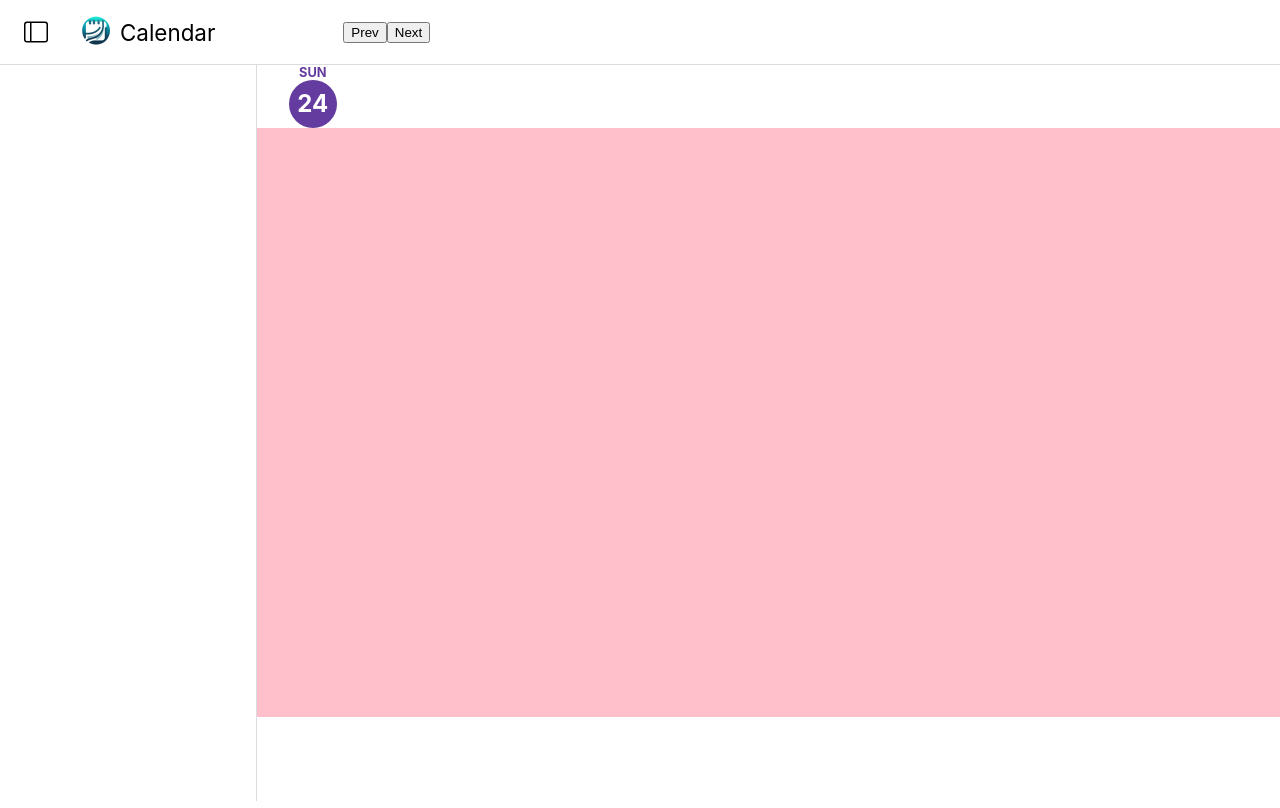
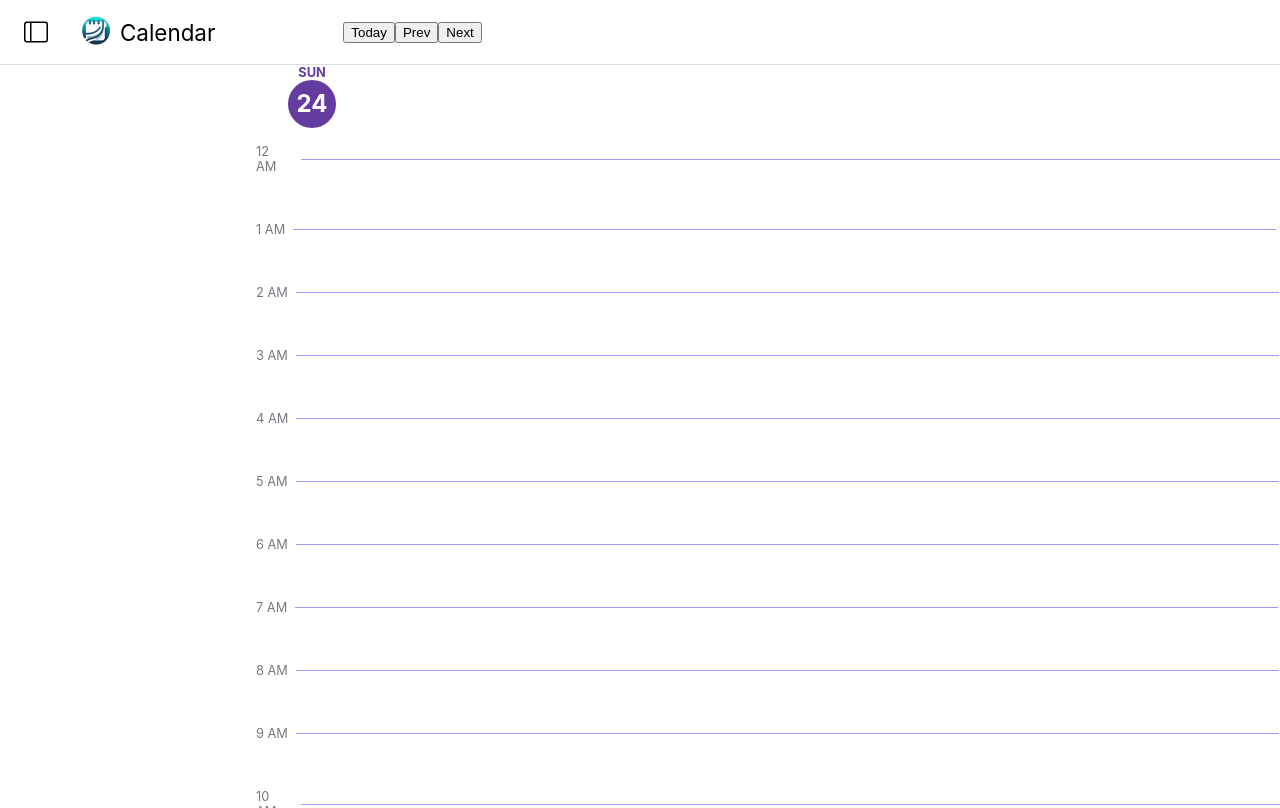
Before and after one commit to coloshword/calendar, a React (Create React App) app in the folder client/: page /calendar in a window 1280 px wide. Built offline with nearby package versions, Linux system fonts and the light colour scheme.

Commit message:
day calendar time display

```diff
--- a/client/src/components/Calendar.tsx
+++ b/client/src/components/Calendar.tsx
@@ -16,6 +16,7 @@ const Calendar: FC = ({}) => {
     const nextPrevDateBtns = () => {
         return(
             <div className="next-prev-btn-container">
+                <button onClick={() => handleToday()}>Today</button>
                 <button onClick={() => handlePrevDate()}>Prev</button>
                 <button onClick={() => handleNextDate()}>Next</button>
             </div>
@@ -39,6 +40,11 @@ const Calendar: FC = ({}) => {
         setViewDate(prevDay);
     }
 
+    /* handleToday: handles the today button press */
+    const handleToday = () => {
+        setViewDate(today);
+    }
+
 
     return(
         <div className="calendar">
--- a/client/src/components/calendarCSS/Day.css
+++ b/client/src/components/calendarCSS/Day.css
@@ -7,6 +7,8 @@
     width: 3rem;
     text-align: center;
     margin-left: 2rem;
+    padding-bottom: 1rem;
+
 }
 
 .day-container {
@@ -29,11 +31,28 @@
 }
 
 .day-grid-container {
-    height: 80%;
+    height: calc(100% - 4.5rem);
     overflow: scroll;
 }
-.day-grid {
-    /* 24 hours = 24 "sections", each section = 5% of screen = 5svh * 24 */
-    height: 150%;
-    background-color:  pink;
+
+.day-hour-section {
+    display: flex;
+    flex-direction: row;
+    align-items: center;
+    margin-bottom: 3rem;
+    font-size: 0.8rem;
+    color: #77797f;
 }
+
+.time-text {
+    font-size: 0.8rem;
+    color: #77797f;
+    margin-right: 0.8%;
+}
+
+.hour-line {
+    all: unset;
+    width: 96%;
+    height: 1px;
+    background-color: #AC94F4
+}
--- a/client/src/components/calendarCSS/LeftSidebar.css
+++ b/client/src/components/calendarCSS/LeftSidebar.css
@@ -1,5 +1,4 @@
 .left-sidebar {
     height: 100%;
     width: 16rem;
-    border-right: 1px solid #dadce0;
 }
--- a/client/src/components/calendarComponents/Day.tsx
+++ b/client/src/components/calendarComponents/Day.tsx
@@ -26,13 +26,21 @@ const Day: FC<DayProps> = ({ day, today }) => {
     const renderDayGrid = () => {
         return (
             <div className="day-grid-container">
-                 <div className="day-grid"></div>
+                 <div className="day-grid">
+                    {/* Create 24 inner divs, representing "hours"*/}
+                    {Array.from({length: 24}, (_, i) => i).map(num => (
+                        <div key={num} className="day-hour-section">
+                            {num < 12 ? <span className="time-text"> {num == 0 ? 12 : num} AM </span> : <span className="time-text"> {(num - 12) == 0 ? 12 : num } PM </span>}
+                            <hr className="hour-line"></hr>
+                        </div>
+                    ))}
+                 </div>
             </div>
         )
     }
 
     return (
-        <div className="day-container">
+        <div className="day-container unselectable">
             {renderDate()}
             {renderDayGrid()}
         </div>
--- a/client/src/index.css
+++ b/client/src/index.css
@@ -32,3 +32,11 @@ code {
   flex-direction: column;
   gap: 0.5rem;
 }
+
+.unselectable {
+  -moz-user-select: -moz-none;
+  -khtml-user-select: none;
+  -webkit-user-select: none;
+  -o-user-select: none;
+  user-select: none;
+}
```
